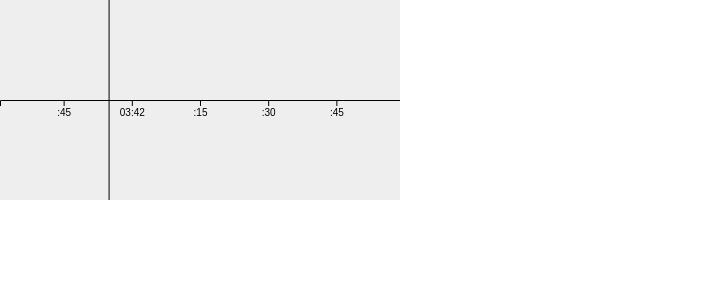
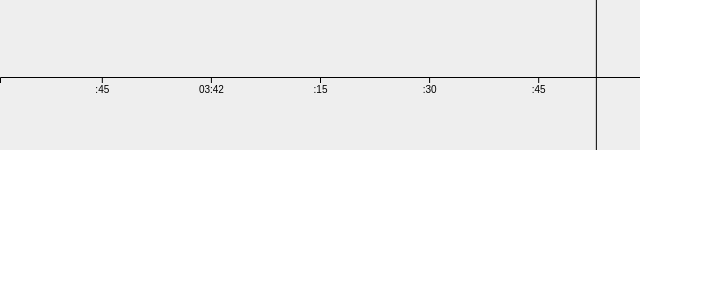
Before and after one commit to TripleHeaven/d3chart, a React (Create React App) app in the folder scrollable/: page / in a window 1280 px wide. Shown: the top 300 px of the page, without its empty margins (0-703 px from the left). Built offline with nearby package versions, Linux system fonts and the light colour scheme.

Commit message:
added resize observer hook for adaptivity

```diff
--- a/scrollable/src/App.css
+++ b/scrollable/src/App.css
@@ -1,3 +1,14 @@
 svg {
   background: #eee;
+  /* margin-left: auto;
+  margin-right: auto;
+  margin-top: 20px; */
+  width: 100%;
 }
+.container {
+  display: flex;
+}
+
+.tlcont {
+  width: 50%;
+}
--- a/scrollable/src/App.js
+++ b/scrollable/src/App.js
@@ -19,7 +19,9 @@ function App() {
   }, [data])
   return (
     <>
-      <TimelineC width={400} height={200}></TimelineC>
+      <div className="container">
+        <TimelineC width={900} height={250}></TimelineC>
+      </div>
     </>
   )
 }
--- a/scrollable/src/TimelineC.js
+++ b/scrollable/src/TimelineC.js
@@ -8,10 +8,31 @@ import {
   axisBottom,
   zoom,
   zoomTransform,
+  schemeBrBG,
 } from 'd3'
 
-export default function TimelineC({ width, height }) {
-  const data = ['2021-03-05T15:41:55+00:00']
+// resize observer hook
+
+const useResizeObserver = (ref) => {
+  const [dimensions, setDimensions] = useState(null)
+  useEffect(() => {
+    const observeTarget = ref.current
+    const resizeObserver = new ResizeObserver((entries) => {
+      entries.forEach((entry) => {
+        setDimensions(entry.contentRect)
+      })
+    })
+    resizeObserver.observe(observeTarget)
+    return () => {
+      resizeObserver.unobserve(observeTarget)
+    }
+  }, [ref])
+
+  return dimensions
+}
+
+export default function TimelineC() {
+  const data = ['2021-03-05T15:42:53+00:00']
   const dataT = [
     '2021-03-05T15:41:31+00:00',
     '2021-03-05T15:41:51+00:00',
@@ -23,20 +44,26 @@ export default function TimelineC({ width, height }) {
   const getDate = (dateString) => {
     return new Date(dateString)
   }
-  console.log(data)
   const svgRef = useRef()
   const wrapperRef = useRef()
+  const dimensions = useResizeObserver(wrapperRef)
   const [currentZoomState, setCurrentZoomState] = useState()
+  const [widthTick, setWidthTick] = useState()
   useEffect(() => {
     const svg = select(svgRef.current)
+    if (!dimensions) return
     const minDate = min(dataT)
     const maxDate = max(dataT)
-    const xScale = scaleTime().domain([minDate, maxDate]).range([0, width])
+    const xScale = scaleTime()
+      .domain([minDate, maxDate])
+      .range([0, dimensions.width])
     if (currentZoomState) {
       const newXScale = currentZoomState.rescaleX(xScale)
       xScale.domain(newXScale.domain())
+      setWidthTick(xScale(new Date(dataT[1])) - xScale(new Date(dataT[0])))
     }
     const xAxis = axisBottom(xScale)
+
     svg
       .selectAll('.timetick')
       .data(data)
@@ -44,29 +71,46 @@ export default function TimelineC({ width, height }) {
       .attr('class', 'timetick')
       .attr('stroke', 'black')
       .attr('x1', (datatick) => xScale(new Date(datatick)))
-      .attr('y1', height)
+      .attr('y1', dimensions.height)
       .attr('x2', (datatick) => xScale(new Date(datatick)))
       .attr('y2', 0)
-
     svg
       .select('.x-axis')
-      .style('transform', `translateY(${height / 2}px)`)
+      .style('transform', `translateY(${dimensions.height / 2}px)`)
       .call(xAxis)
     const zoomBehaviour = zoom()
       .scaleExtent([0.5, 5])
       .translateExtent([
-        [0, 0],
-        [width, height],
+        [0, 0.8],
+        [dimensions.width, dimensions.height],
       ])
       .on('zoom', () => {
         const zoomState = zoomTransform(svg.node())
         setCurrentZoomState(zoomState)
       })
     svg.call(zoomBehaviour)
-  }, [currentZoomState])
+
+    /* Rects
+    try to connect it to ticks!!!
+    */
+    // svg.selectAll('rect').remove()
+    // svg
+    //   .selectAll('.nechet')
+    //   .remove()
+    //   .data(dataT)
+    //   .join('rect')
+    //   .attr('class', '.nechet')
+    //   .attr('fill', (datatick, index) => (index % 2 === 0 ? 'black' : 'gray'))
+    //   .attr('x', (datatick, index) => index * widthTick)
+    //   .attr('y', 0)
+    //   .attr('width', widthTick)
+    //   .attr('height', 100)
+  }, [currentZoomState, dimensions])
   return (
-    <svg ref={svgRef} width={width} height={height}>
-      <g className="x-axis"></g>
-    </svg>
+    <div ref={wrapperRef} className="tlcont">
+      <svg ref={svgRef}>
+        <g className="x-axis"></g>
+      </svg>
+    </div>
   )
 }
```
